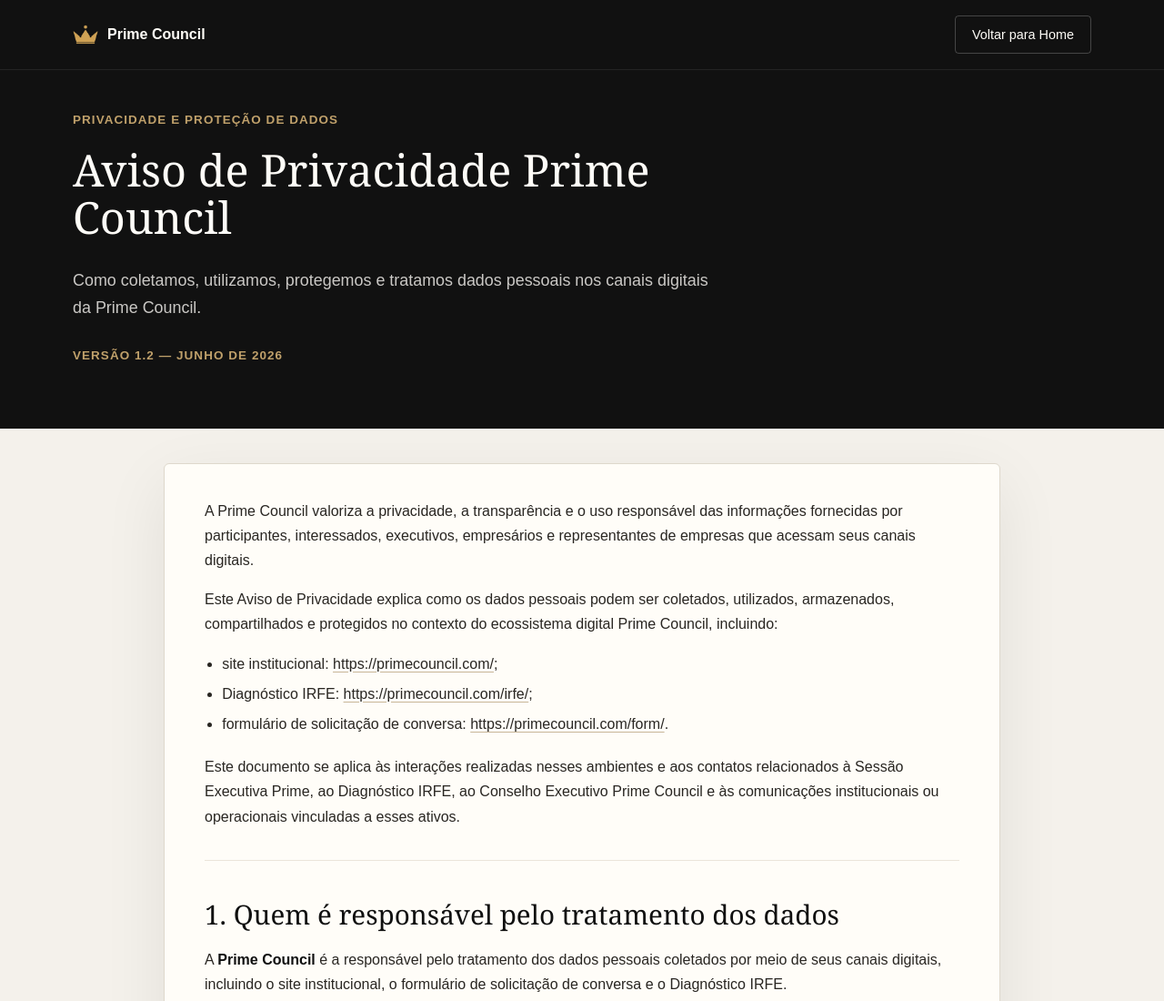
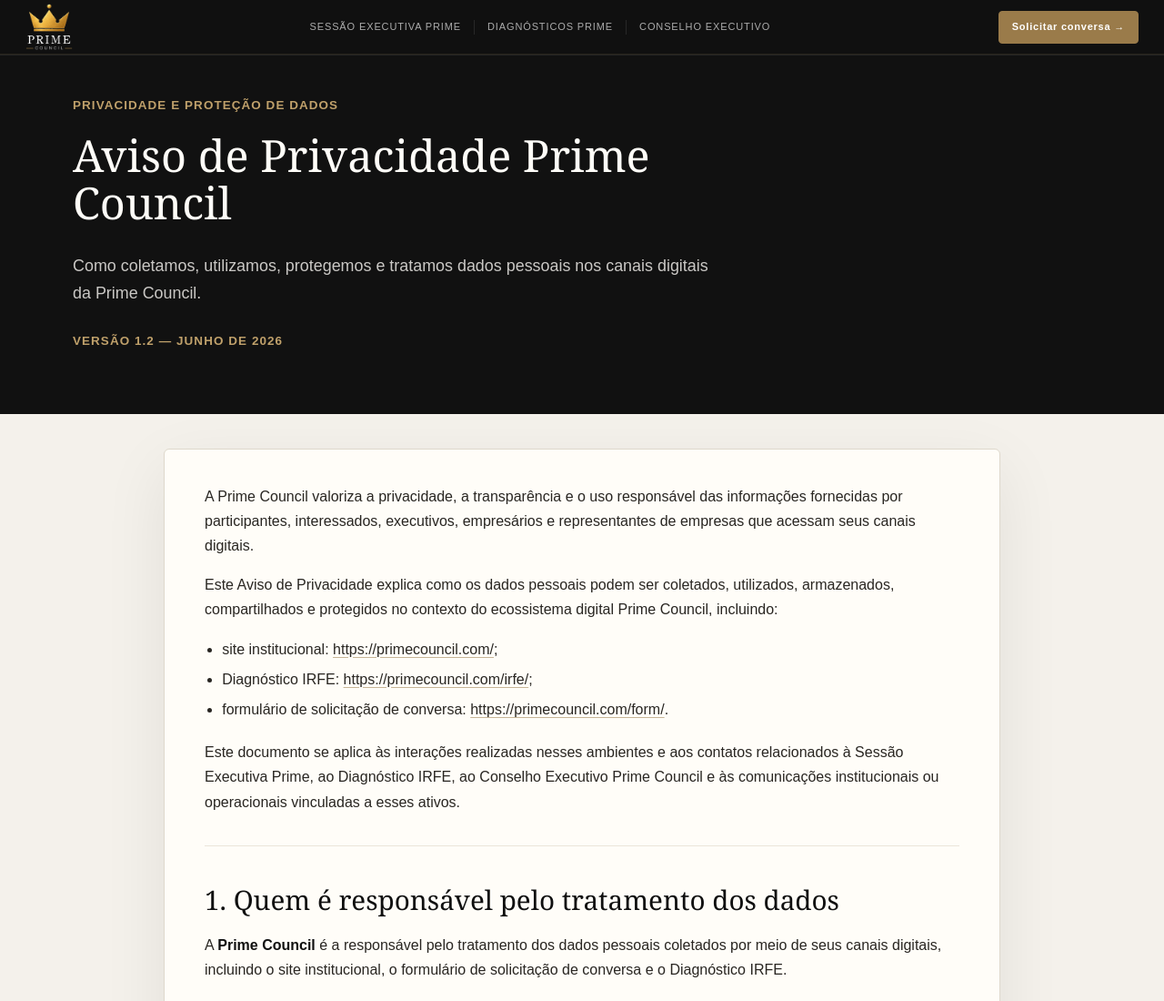
Before and after one commit to prime-council/prime-council.github.io, a plain HTML site: page privacidade/index.html in a window 1280 px wide. Shown: the top 1100 px of the page at 91% size. Drawn offline with Linux system fonts and the light colour scheme.

Commit message:
Add files via upload

```diff
--- a/privacidade/index.html
+++ b/privacidade/index.html
@@ -22,13 +22,41 @@
   <script src="scripts.js" defer></script>
 </head>
 <body>
-  <header class="site-header" id="topo">
-    <a class="brand" href="https://primecouncil.com/" aria-label="Prime Council - Home">
-      <img src="../assets/logo-prime-crown.png" alt="" width="28" height="28">
-      <span>Prime Council</span>
+  <header class="site-header" id="top">
+  <div class="site-header-inner">
+
+    <a class="header-brand" href="https://primecouncil.com/" target="_blank" rel="noopener noreferrer">
+      <div class="logo-mark">
+        <img class="brand-icon-img" src="../assets/prime-council-logo-texto-claro-web.webp" alt="Prime Council">
+      </div>
+      <div>
+        <span class="header-brand-name">Prime Council</span>
+      </div>
     </a>
-    <a class="home-link" href="https://primecouncil.com/">Voltar para Home</a>
-  </header>
+
+    <nav class="header-nav" aria-label="Navegação principal">
+      <a href="https://primecouncil.com/#evento" target="_blank" rel="noopener noreferrer" class="header-nav-link" data-nav="event">Sessão Executiva Prime</a>
+      <span class="h-sep" aria-hidden="true"></span>
+      <a href="https://primecouncil.com/#diagnostico" target="_blank" rel="noopener noreferrer" class="header-nav-link" data-nav="irfe">Diagnósticos Prime</a>
+      <span class="h-sep" aria-hidden="true"></span>
+      <a href="https://primecouncil.com/#prime-council" target="_blank" rel="noopener noreferrer" class="header-nav-link" data-nav="council">Conselho Executivo</a>
+    </nav>
+
+    <div class="header-ctas">
+      <a href="https://primecouncil.com/form/"
+         target="_blank"
+         rel="noopener noreferrer"
+         class="btn btn-gold btn-sm"
+         aria-label="Solicitar conversa"
+         data-flow="event-entry"
+         data-entry="cold"
+         data-cta-position="header">
+        <strong>Solicitar conversa →</strong>
+      </a>
+    </div>
+
+  </div>
+</header>
 
   <main>
     <section class="hero" aria-labelledby="privacy-title">
--- a/privacidade/style.css
+++ b/privacidade/style.css
@@ -23,42 +23,122 @@
   color: var(--ink);
   background: var(--bone);
   line-height: 1.7;
+  padding-top: 60px;
 }
 a { color: inherit; text-decoration-color: rgba(154, 123, 74, 0.55); text-underline-offset: 0.2em; }
 a:hover { color: var(--gold); }
 
 .site-header {
-  min-height: 76px;
-  padding: 0 max(20px, calc((100% - var(--max)) / 2));
+  position: fixed;
+  top: 0; left: 0; right: 0;
+  z-index: 1000;
+  background: var(--ink);
+  border-bottom: 1px solid rgba(191,160,107,0.14);
+  height: 60px;
+  color: var(--paper);
+}
+.site-header-inner {
   display: flex;
   align-items: center;
   justify-content: space-between;
-  gap: 18px;
+  gap: 16px;
+  height: 100%;
+  padding: 0 28px;
+  max-width: 1340px;
+  margin: 0 auto;
+}
+.header-brand {
+  display: flex;
+  align-items: center;
+  gap: 10px;
+  flex-shrink: 0;
+  color: inherit;
+  text-decoration: none;
+}
+.header-brand,
+.header-brand:visited,
+.header-brand:hover,
+.header-brand:focus,
+.header-brand:active { text-decoration: none; }
+.logo-mark {
+  width: 52px;
+  height: 52px;
+  background: transparent;
+  border: none;
+  border-radius: 2px;
+  display: flex;
+  align-items: center;
+  justify-content: center;
+  flex-shrink: 0;
+}
+.brand-icon-img {
+  width: 52px;
+  height: 52px;
+  object-fit: contain;
+  display: block;
+}
+.header-brand-name {
+  font-family: var(--serif);
+  font-size: 15px;
+  font-weight: 600;
   color: var(--paper);
-  background: #111;
+  letter-spacing: 0.04em;
+  white-space: nowrap;
+  display: none;
 }
-.brand {
+.header-nav {
+  display: flex;
+  align-items: center;
+  gap: 6px;
+  flex: 1;
+  justify-content: center;
+}
+.header-nav-link {
+  font-size: 11px;
+  font-weight: 500;
+  letter-spacing: 0.08em;
+  text-transform: uppercase;
+  color: rgba(255,255,255,0.65);
+  padding: 4px 8px;
+  text-decoration: none;
+  transition: color 0.2s;
+  white-space: nowrap;
+}
+.header-nav-link:hover { color: rgba(255,255,255,0.92); }
+.h-sep {
+  width: 1px;
+  height: 16px;
+  background: rgba(255,255,255,0.1);
+  flex-shrink: 0;
+}
+.header-ctas {
+  display: flex;
+  gap: 8px;
+  flex-shrink: 0;
+  align-items: center;
+}
+.btn {
   display: inline-flex;
   align-items: center;
-  gap: 10px;
+  justify-content: center;
+  border-radius: 4px;
+  font-family: var(--sans);
+  font-weight: 700;
   text-decoration: none;
-  font-weight: 700;
-  letter-spacing: 0;
+  transition: all 0.2s;
 }
-.brand img { width: 28px; height: 28px; }
-.home-link {
-  display: inline-flex;
-  min-height: 42px;
-  align-items: center;
-  justify-content: center;
-  padding: 0 18px;
-  border: 1px solid rgba(255, 255, 255, 0.22);
-  border-radius: 4px;
-  color: var(--paper);
-  text-decoration: none;
-  font-size: 0.9rem;
+.btn-sm {
+  padding: 7px 14px;
+  font-size: 11px;
+  letter-spacing: 0.07em;
+  min-height: 36px;
 }
-.home-link:hover { background: rgba(255, 255, 255, 0.08); color: var(--paper); }
+.btn-gold {
+  background: var(--gold);
+  color: #fff;
+  border: 1px solid var(--gold);
+}
+.btn-gold:hover { background: var(--gold-light); color: #111; }
 
 .hero {
   color: var(--paper);
@@ -173,17 +253,17 @@
 :focus-visible { outline: 3px solid var(--focus); outline-offset: 3px; }
 
 @media (max-width: 620px) {
-  .site-header {
-    min-height: 70px;
-    padding: 0 14px;
-  }
+  .site-header { height: 58px; }
+  .site-header-inner { padding: 0 12px; gap: 10px; }
+  .header-nav { display: none; }
+  .header-ctas { width: 48vw; max-width: 176px; min-width: 0; }
+  .header-ctas .btn { width: 100%; white-space: normal; line-height: 1.15; text-align: center; }
   .hero-inner,
   .content-shell,
   .site-footer {
     width: min(100% - 28px, var(--max));
   }
-  .brand span { font-size: 0.95rem; }
-  .home-link { padding: 0 12px; font-size: 0.82rem; }
+
   .hero-inner { padding: 34px 0 42px; }
   .subtitle { font-size: 1rem; }
   .content-shell { margin-top: 28px; }
```
